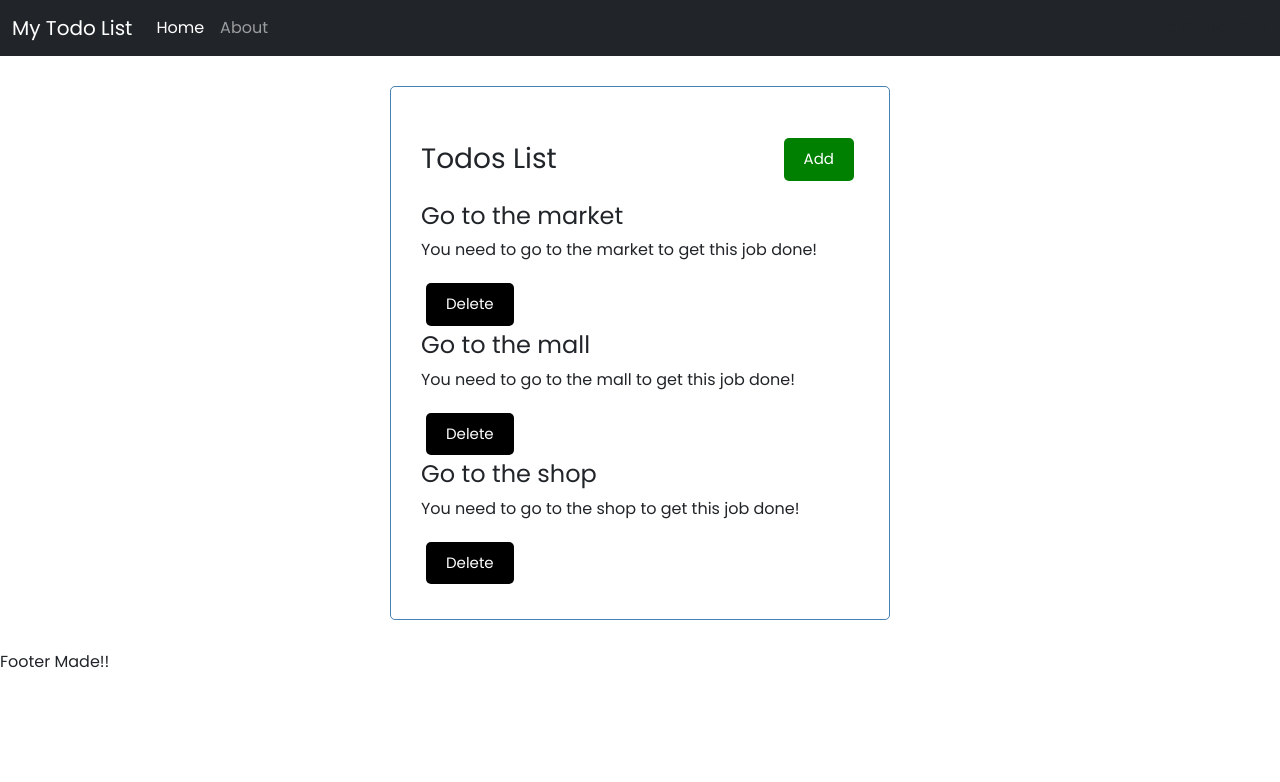
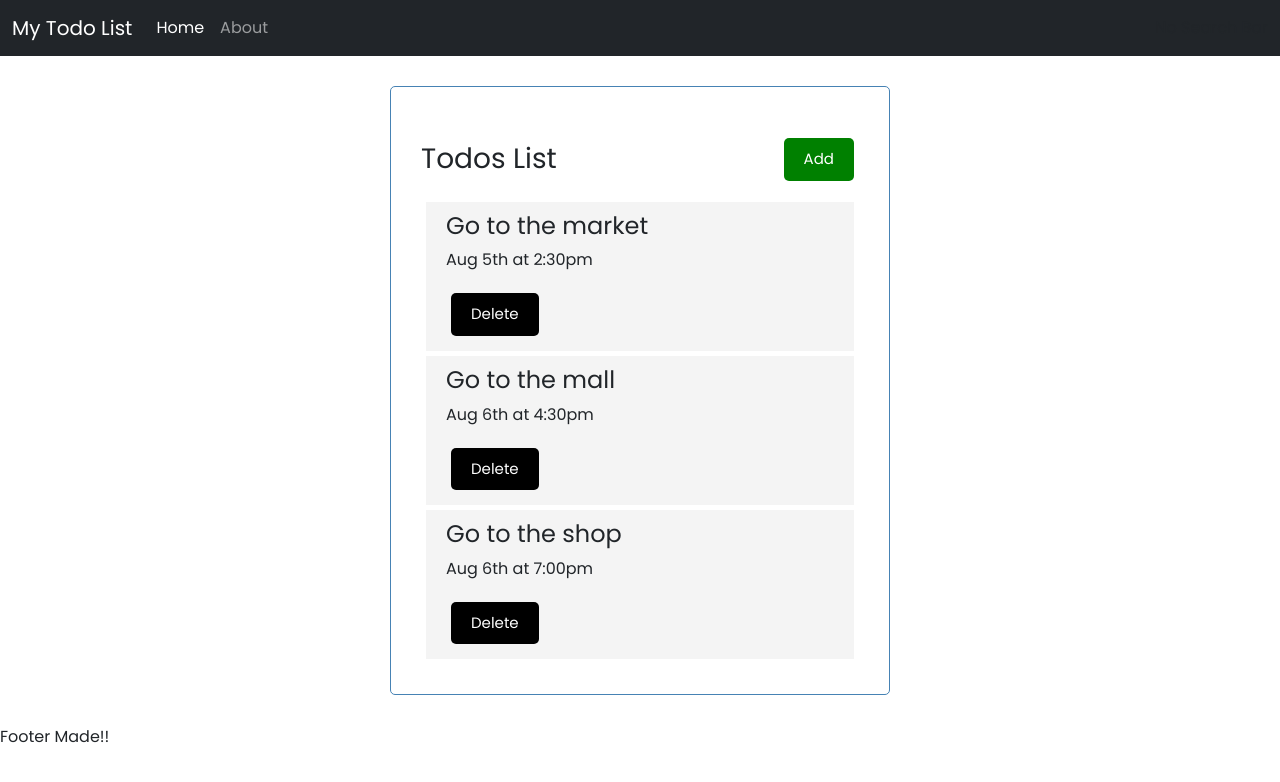
Before and after one commit to siddharth-singh-bhadouria/Starting-React, a React (Create React App) app: page / in a window 1280 px wide. Shown: the top 782 px of the page. Built offline with nearby package versions, Linux system fonts and the light colour scheme.

Commit message:
Made a few changes

```diff
--- a/package.json
+++ b/package.json
@@ -8,6 +8,7 @@
     "@testing-library/user-event": "^13.5.0",
     "react": "^18.2.0",
     "react-dom": "^18.2.0",
+    "react-icons": "^4.10.1",
     "react-scripts": "5.0.1",
     "web-vitals": "^2.1.4"
   },
--- a/src/App.js
+++ b/src/App.js
@@ -10,17 +10,17 @@ function App() {
     {
       id: 1,
       title: 'Go to the market',
-      desc: 'You need to go to the market to get this job done!'
+      desc: 'Aug 5th at 2:30pm'
     },
     {
       id: 2,
       title: 'Go to the mall',
-      desc: 'You need to go to the mall to get this job done!'
+      desc: 'Aug 6th at 4:30pm'
     },
     {
       id: 3,
       title: 'Go to the shop',
-      desc: 'You need to go to the shop to get this job done!'
+      desc: 'Aug 6th at 7:00pm'
     }
   ])
   return (
--- a/src/MyComponents/todoItem.js
+++ b/src/MyComponents/todoItem.js
@@ -1,6 +1,6 @@
 export default function TodoItem(props) {
     return (
-        <div>
+        <div className="todo">
             <h4>{props.todo.title}</h4>
             <p>{props.todo.desc}</p>
             <button className="btn btn-sm btn-danger">Delete</button>
--- a/src/index.css
+++ b/src/index.css
@@ -54,18 +54,18 @@ body {
   width: 100%;
 }
 
-.task {
+.todo {
   background: #f4f4f4;
   margin: 5px;
   padding: 10px 20px;
   cursor: pointer;
 }
 
-.task.reminder {
+.todo.reminder {
   border-left: 5px solid green;
 }
 
-.task h3 {
+.todo h3 {
   display: flex;
   align-items: center;
   justify-content: space-between;
```
Also changed, not shown: 1 other file (tests, documents, lock files or other folders).
